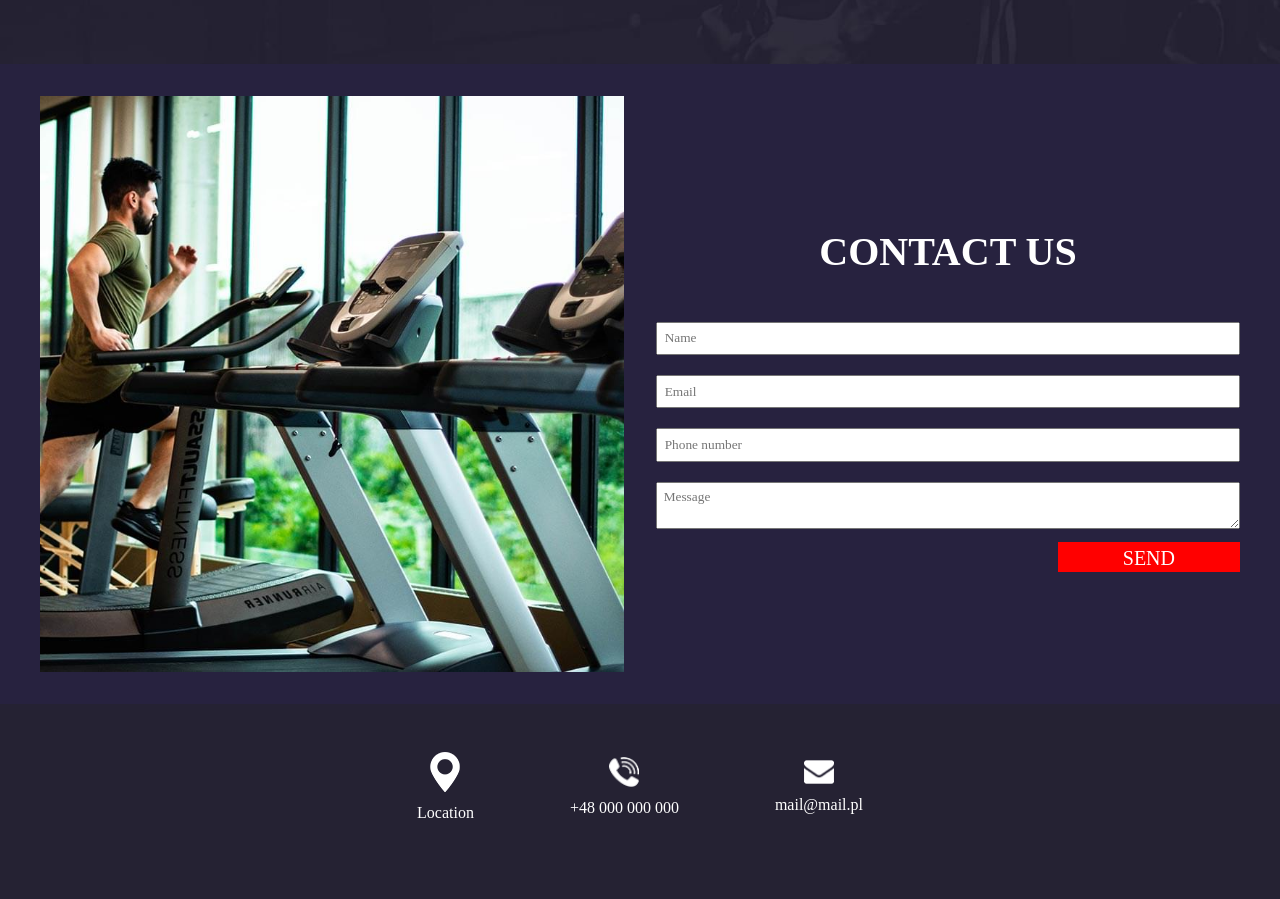
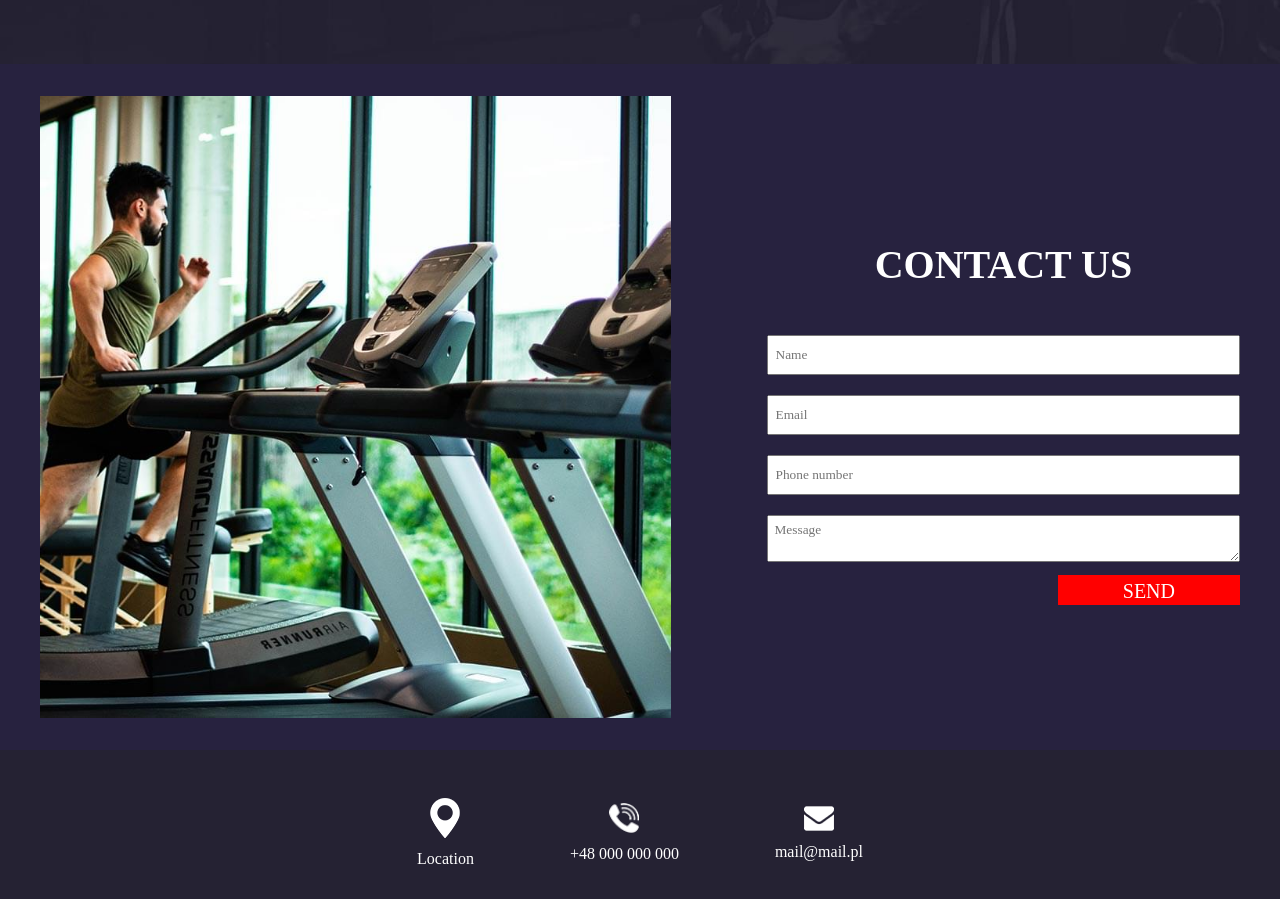
Before and after one commit to Dnapieraj/NeoGym-, a website: page project/index.html in a window 1280 px wide. Shown: the part 2703-3602 px from the top of the page. Drawn offline with Linux system fonts and the light colour scheme.

Commit message:
improvement contact section

```diff
--- a/project/src/sass/main.scss
+++ b/project/src/sass/main.scss
@@ -77,7 +77,6 @@ body {
 		}
 	}
 }
-
 
 .burger {
 	position: absolute;
@@ -526,4 +525,35 @@ body {
 			}
 		}
 	}
+
+	.contact {
+		&__box {
+			display: flex;
+			justify-content: center;
+			align-items: center;
+			flex-direction: row;
+
+			&-left {
+				margin-right: 6em;
+				display: flex;
+				justify-content: center;
+				align-items: center;
+				width: 80%;
+				&-img {
+					width: 100%;
+					height: 100%;
+				}
+			}
+
+			&-right {
+				&-input {
+					width: 100%;
+					height: 4rem;
+					padding: 0.5em;
+					margin-top: 0.5em;
+					margin-bottom: 1em;
+				}
+			}
+		}
+	}
 }
```
Also changed, not shown: project/dist/css/main.min.css.
